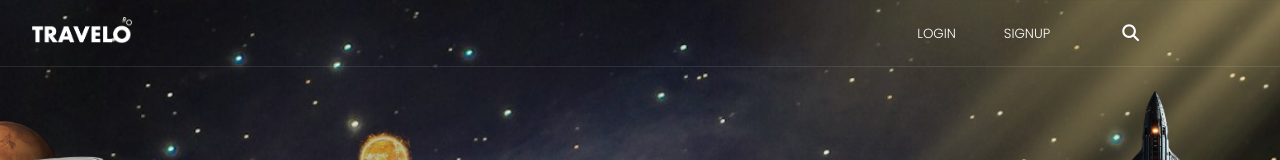
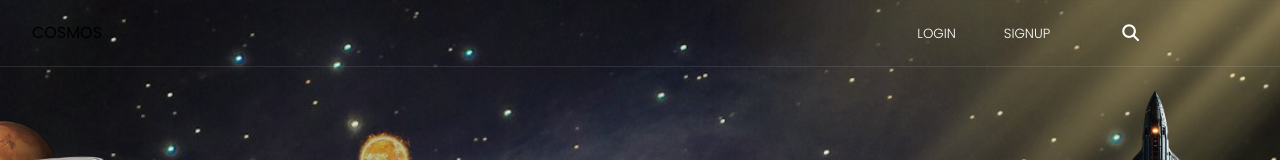
Before and after one commit to KostandinosVas/Explore-the-Universe, a plain HTML site: page index.html in a window 1280 px wide. Shown: the top 160 px of the page. Drawn offline with nearby package versions, Linux system fonts and the light colour scheme.

Commit message:
updated logo

```diff
--- a/index.html
+++ b/index.html
@@ -17,7 +17,7 @@
 <body>
     <header class="hide">
         <nav>
-            <img src="img/logo.png" alt="travelo" class="logo">
+            <p>COSMOS</p>
             <ul>
                 <li>
                     <a href="#">Login</a>
```
